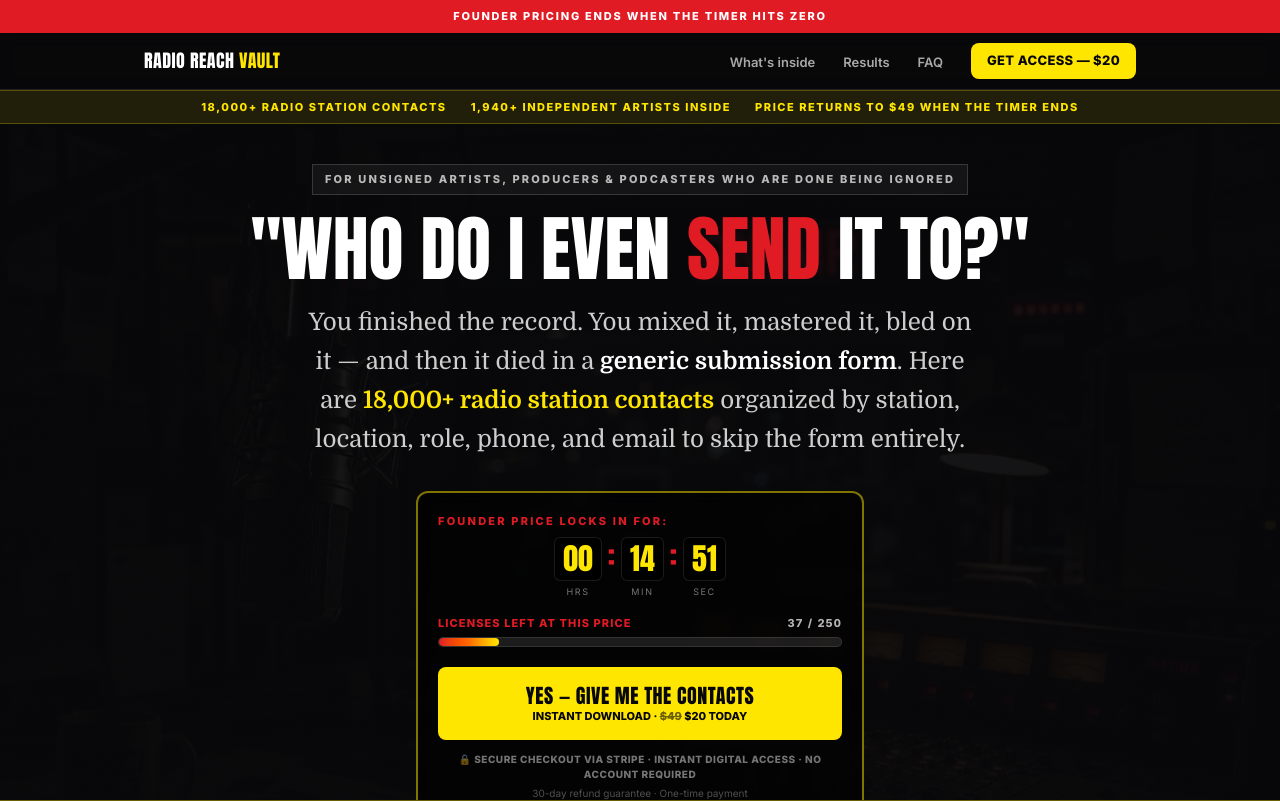
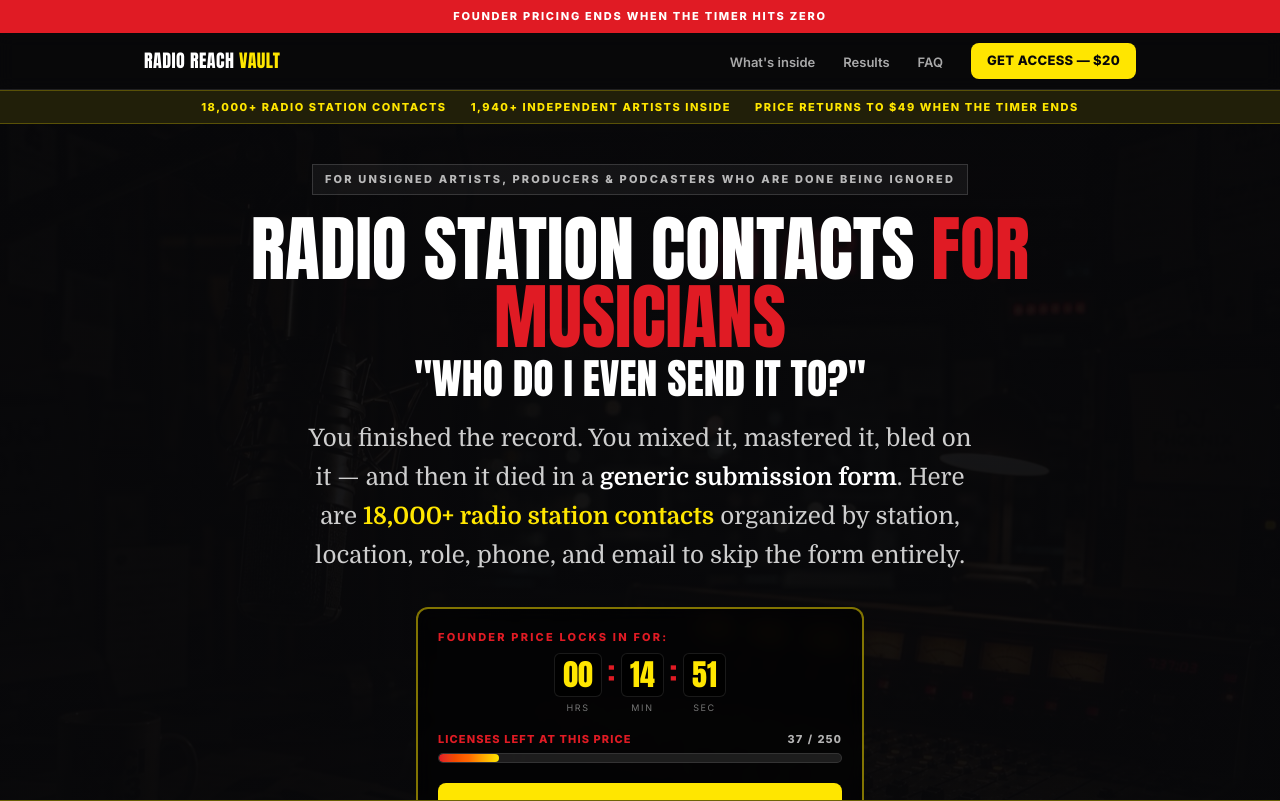
Before and after one commit to zazieproductions/radioreach-funnel, a React (Vite) app: page / in a window 1280 px wide. Shown: the top 801 px of the page. Built offline with nearby package versions, Linux system fonts and the light colour scheme.

Commit message:
Improve search-focused page headings

```diff
--- a/src/funnel/SalesPage.tsx
+++ b/src/funnel/SalesPage.tsx
@@ -80,7 +80,8 @@
           </p>
 
           <h1 className="font-display text-4xl leading-[0.95] sm:text-6xl md:text-7xl">
-            "WHO DO I EVEN <span className="text-blood">SEND</span> IT TO?"
+            RADIO STATION CONTACTS <span className="text-blood">FOR MUSICIANS</span>
+            <span className="mt-2 block text-[0.58em]">"WHO DO I EVEN SEND IT TO?"</span>
           </h1>
           <p className="mx-auto mt-5 max-w-2xl font-serif text-lg leading-relaxed text-white/80 sm:text-2xl">
             You finished the record. You mixed it, mastered it, bled on it — and then it died in a{" "}
@@ -187,7 +188,7 @@
       <section className="mx-auto max-w-4xl px-4 py-16">
         <SectionLabel>The mechanism</SectionLabel>
         <h2 className="font-display text-3xl leading-tight sm:text-5xl">
-          WHY <span className="hl">CITY-BY-CITY</span> BEATS SPRAY-AND-PRAY
+          HOW TO <span className="hl">SUBMIT MUSIC TO RADIO STATIONS</span> CITY BY CITY
         </h2>
         <p className="mt-4 max-w-2xl font-serif text-lg text-white/70">
           Major-market stations are drowning in label submissions. Local stations are actively looking for
@@ -214,6 +215,9 @@
           <SectionLabel>Everything you get today</SectionLabel>
           <h2 className="font-display text-3xl leading-tight sm:text-5xl">
             THE RADIO REACH VAULT
+            <span className="mt-2 block text-[0.55em] text-white/60">
+              RADIO CONTACT LIST FOR INDEPENDENT ARTISTS
+            </span>
           </h2>
           <div className="mt-8 divide-y divide-white/10 overflow-hidden rounded-xl border border-white/10 bg-black/40">
             {[
```
